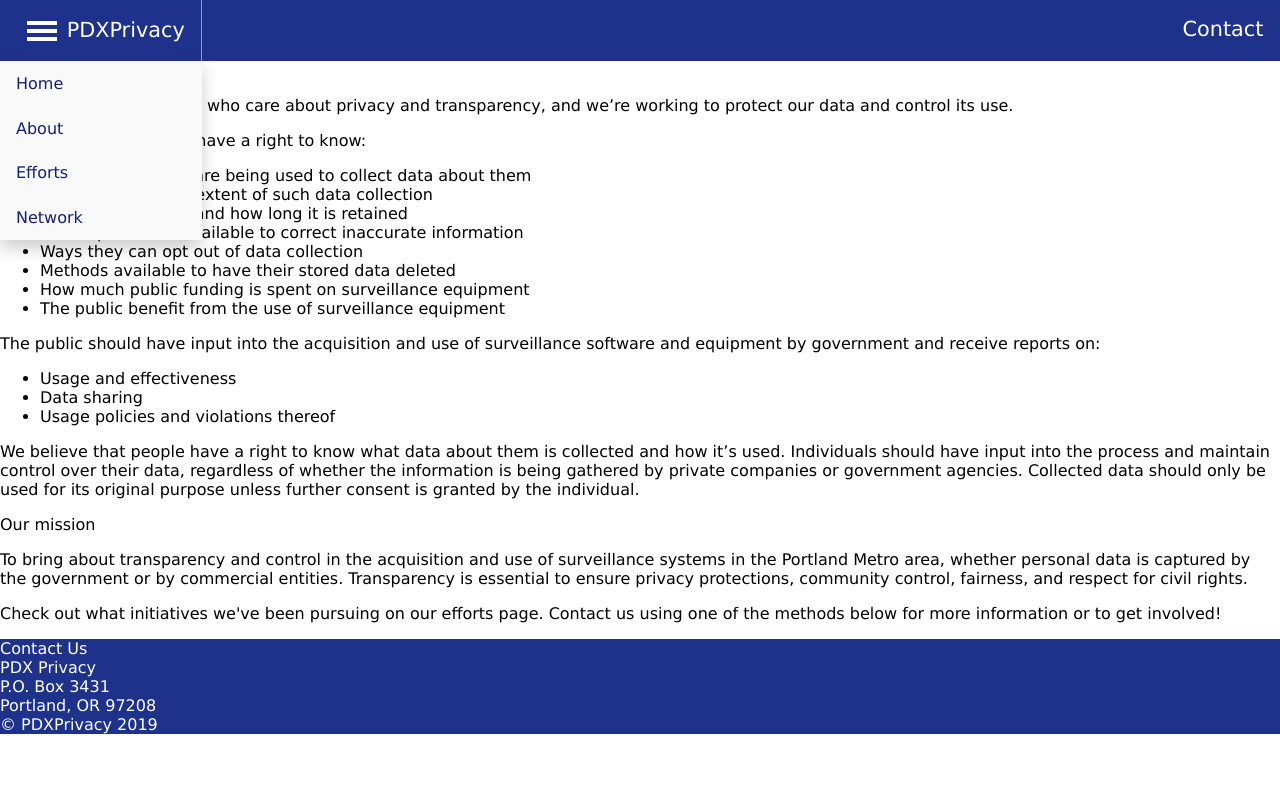
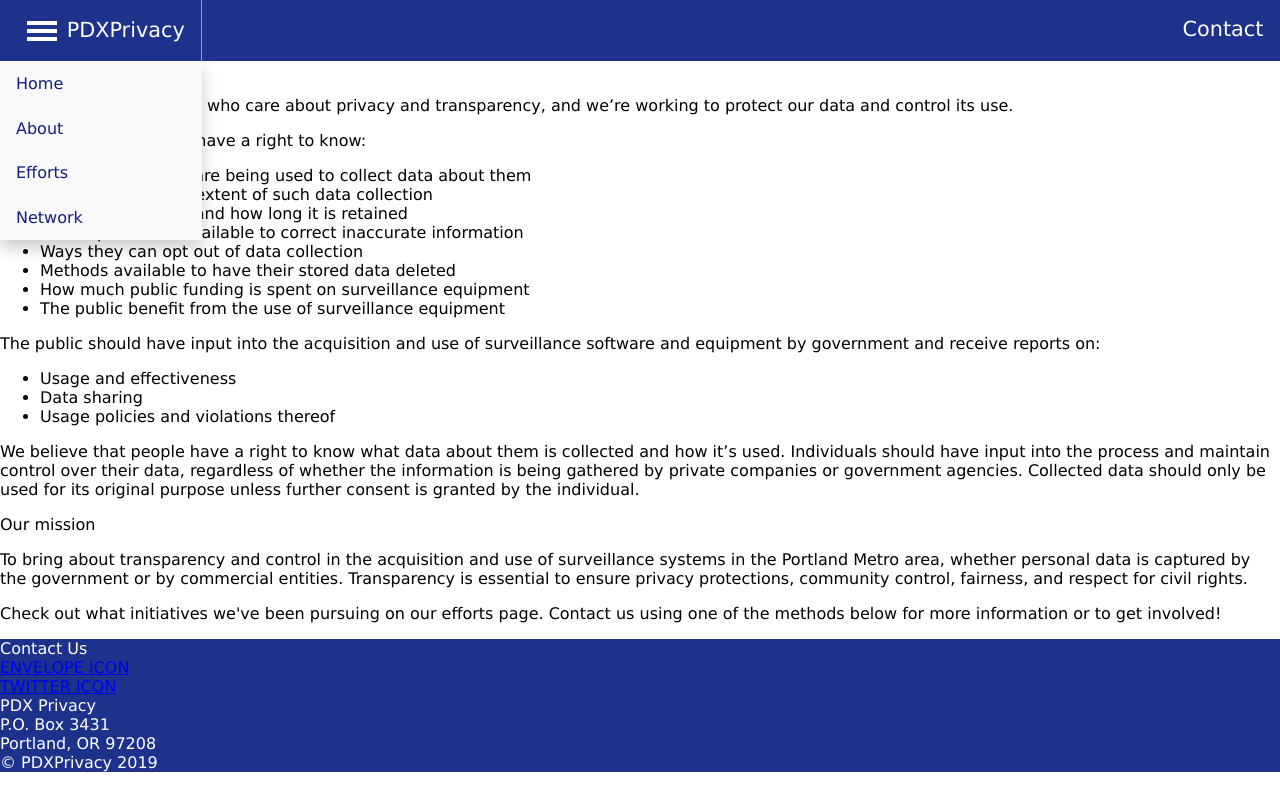
Before and after one commit to MichaelMorehouse/pdxprivacy-vue, a Vue app: page / in a window 1280 px wide. Built offline with nearby package versions, Linux system fonts and the light colour scheme.

Commit message:
add js date; icon placeholders

```diff
--- a/src/components/ui/Footer.vue
+++ b/src/components/ui/Footer.vue
@@ -4,22 +4,29 @@
       <div class="text-centered text-bold">Contact Us</div>
       <div id="contact-icons">
         <a href="mailto:info@pdxprivacy.org" target="_blank">
-          <i class="far fa-envelope fa-3x"></i>
+          <div>ENVELOPE ICON</div>
         </a>
         <a href="https://twitter.com/pdxprivacy" target="_blank">
-          <i class="fab fa-twitter fa-3x"></i>
+          <div>TWITTER ICON</div>
         </a>
       </div>
       <div>PDX Privacy</div>
       <div>P.O. Box 3431</div>
       <div>Portland, OR 97208</div>
     </div>
-    <div class="copyright">&copy; PDXPrivacy 2019</div>
+    <div class="copyright">&copy; PDXPrivacy {{ year }}</div>
   </footer>
 </template>
 
 <script>
-export default {};
+export default {
+  data: function() {
+    let date = new Date();
+    return {
+      year: date.getFullYear()
+    };
+  }
+};
 </script>
 
 <style>
```
